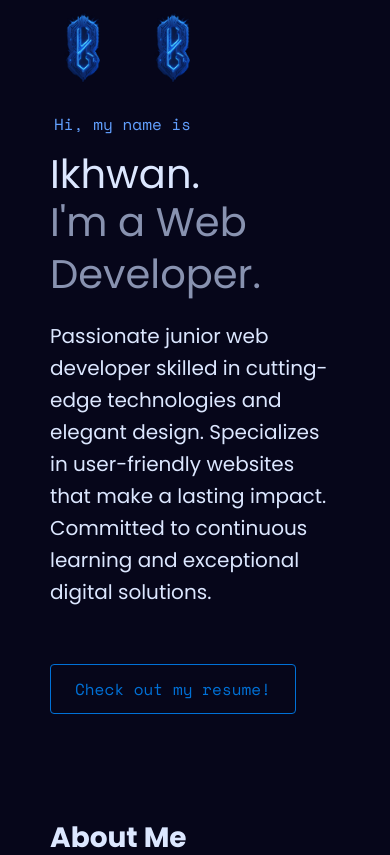
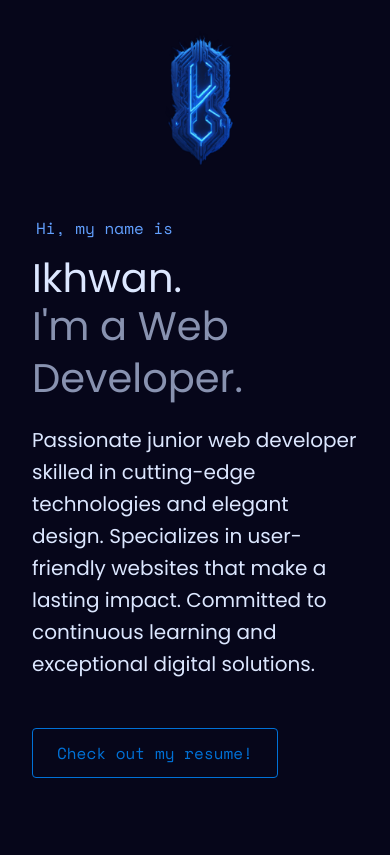
Before and after one commit to ikhwanizao/ikhwan-portfolio, a plain HTML site: page index.html in a window 390 px wide. Shown: the top 855 px of the page. Drawn offline with nearby package versions, Linux system fonts and the light colour scheme.

Commit message:
Update mobile responsiveness

```diff
--- a/index.html
+++ b/index.html
@@ -17,8 +17,6 @@
     <header>
       <div class="logo">
         <a href=""><img src="assets/img/logo.png" alt="logo" /></a>
-        <a href=""><img src="assets/img/logo.png" alt="logo" /></a>
-
       </div>
       <nav>
         <ol>
--- a/styles/style.css
+++ b/styles/style.css
@@ -17,7 +17,7 @@ html {
 }
 
 header .logo img {
-  width: 80px;
+  width: 100%;
 }
 
 body {
@@ -26,13 +26,12 @@ body {
 }
 
 header {
-  padding: 0 40px;
+  padding: 0 2rem;
   font-family: "Space Mono", monospace;
   display: flex;
   justify-content: space-between;
   align-items: center;
   width: 100%;
-  height: 6rem;
 }
 
 header nav {
@@ -62,6 +61,7 @@ ol li::before {
 }
 
 .logo {
+  width: 80px;
   transition: 0.5s ease-in-out;
 }
 
@@ -226,7 +226,7 @@ section {
   all: unset;
   cursor: pointer;
   font-family: "Space Mono", monospace;
-  margin-top: 56px;
+  margin-top: 3rem;
   padding: 1rem 1.5rem;
   background-color: transparent;
   color: #0071d7;
@@ -261,6 +261,7 @@ section.aboutme div.aboutme-content p {
 ul.skills-list {
   margin-top: 30px;
   display: grid;
+  grid-column-gap: 1em;
   grid-template-columns: repeat(2, minmax(150px, 250px));
   padding: 0px;
   overflow: hidden;
@@ -363,6 +364,15 @@ footer {
 }
 
 @media only screen and (max-width: 768px) {
+  header {
+    padding: 1.5rem 0;
+    justify-content: center;
+  }
+
+  .logo {
+    width: 150px;
+  }
+
   .socials {
     display: block;
     max-width: 250px;
@@ -382,6 +392,13 @@ footer {
   }
 
   main {
-    padding: 0px 50px;
+    padding: 0 2rem;
   }
 }
+
+@media only screen and (max-width: 480px) {
+  ul.skills-list {
+    grid-template-columns: minmax(150px, 250px);
+    grid-row-gap: 1em;
+  }
+}
```
